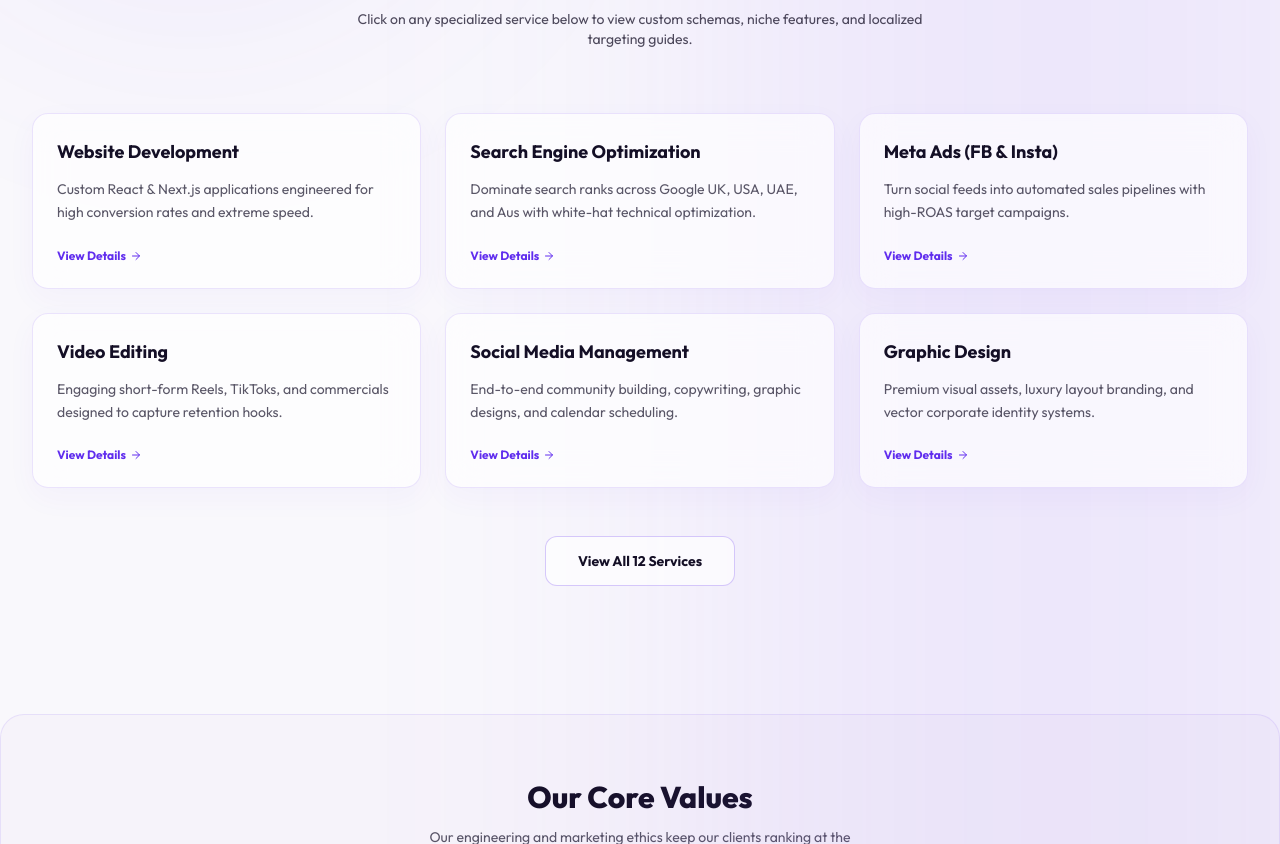
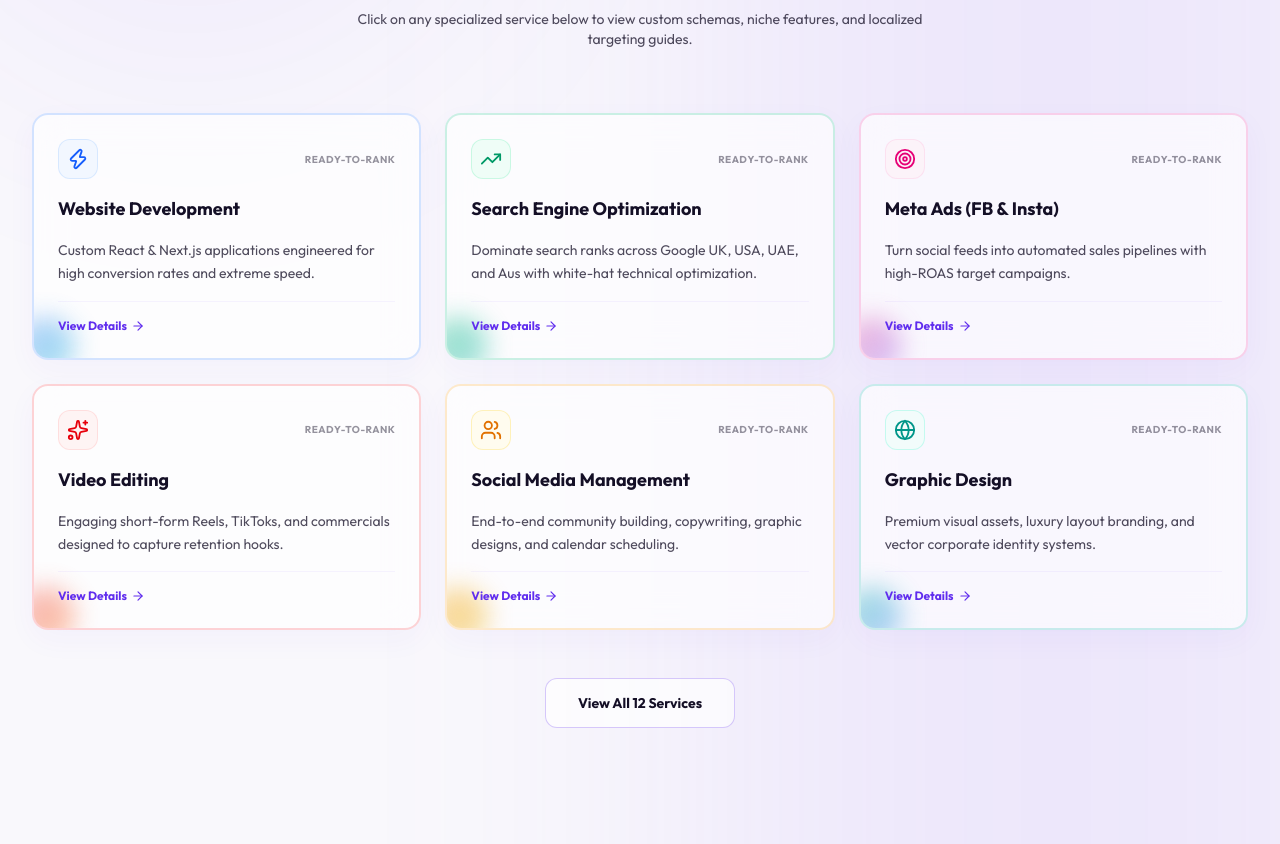
Before and after one commit to Eshbanoliver/futurexwebsite, a Next.js app: page / in a window 1280 px wide. Shown: the part 2193-3037 px from the top of the page. Built offline with nearby package versions, Linux system fonts and the light colour scheme.

Commit message:
style: add themed color outlines, icons, text hovers, and gradient blobs to home page core expertise cards

```diff
--- a/src/app/page.tsx
+++ b/src/app/page.tsx
@@ -33,33 +33,75 @@ export default function Home() {
     {
       slug: "website-development",
       name: "Website Development",
-      description: "Custom React & Next.js applications engineered for high conversion rates and extreme speed."
+      description: "Custom React & Next.js applications engineered for high conversion rates and extreme speed.",
+      icon: Zap
     },
     {
       slug: "search-engine-optimization",
       name: "Search Engine Optimization",
-      description: "Dominate search ranks across Google UK, USA, UAE, and Aus with white-hat technical optimization."
+      description: "Dominate search ranks across Google UK, USA, UAE, and Aus with white-hat technical optimization.",
+      icon: TrendingUp
     },
     {
       slug: "meta-ads",
       name: "Meta Ads (FB & Insta)",
-      description: "Turn social feeds into automated sales pipelines with high-ROAS target campaigns."
+      description: "Turn social feeds into automated sales pipelines with high-ROAS target campaigns.",
+      icon: Target
     },
     {
       slug: "video-editing",
       name: "Video Editing",
-      description: "Engaging short-form Reels, TikToks, and commercials designed to capture retention hooks."
+      description: "Engaging short-form Reels, TikToks, and commercials designed to capture retention hooks.",
+      icon: Sparkles
     },
     {
       slug: "social-media-management",
       name: "Social Media Management",
-      description: "End-to-end community building, copywriting, graphic designs, and calendar scheduling."
+      description: "End-to-end community building, copywriting, graphic designs, and calendar scheduling.",
+      icon: Users
     },
     {
       slug: "graphic-design",
       name: "Graphic Design",
-      description: "Premium visual assets, luxury layout branding, and vector corporate identity systems."
+      description: "Premium visual assets, luxury layout branding, and vector corporate identity systems.",
+      icon: Globe
     }
+  ];
+
+  const mainServiceBlobs = [
+    "from-[#3b82f6] to-[#06b6d4] shadow-[0_0_20px_rgba(59,130,246,0.3)]",
+    "from-[#10b981] to-[#14b8a6] shadow-[0_0_20px_rgba(16,185,129,0.3)]",
+    "from-[#ec4899] to-[#8b5cf6] shadow-[0_0_20px_rgba(236,72,153,0.3)]",
+    "from-[#ef4444] to-[#f97316] shadow-[0_0_20px_rgba(239,68,68,0.3)]",
+    "from-[#f59e0b] to-[#eab308] shadow-[0_0_20px_rgba(245,158,11,0.3)]",
+    "from-[#14b8a6] to-[#3b82f6] shadow-[0_0_20px_rgba(20,184,166,0.3)]",
+  ];
+
+  const mainServiceBorders = [
+    "!border-blue-500/20 hover:!border-blue-500/80 hover:shadow-[0_8px_32px_rgba(59,130,246,0.12)]",
+    "!border-emerald-500/20 hover:!border-emerald-500/80 hover:shadow-[0_8px_32px_rgba(16,185,129,0.12)]",
+    "!border-pink-500/20 hover:!border-pink-500/80 hover:shadow-[0_8px_32px_rgba(236,72,153,0.12)]",
+    "!border-red-500/20 hover:!border-red-500/80 hover:shadow-[0_8px_32px_rgba(239,68,68,0.12)]",
+    "!border-amber-500/20 hover:!border-amber-500/80 hover:shadow-[0_8px_32px_rgba(245,158,11,0.12)]",
+    "!border-teal-500/20 hover:!border-teal-500/80 hover:shadow-[0_8px_32px_rgba(20,184,166,0.12)]",
+  ];
+
+  const mainServiceTextHovers = [
+    "group-hover:text-blue-600",
+    "group-hover:text-emerald-600",
+    "group-hover:text-pink-600",
+    "group-hover:text-red-600",
+    "group-hover:text-amber-600",
+    "group-hover:text-teal-600",
+  ];
+
+  const mainServiceIcons = [
+    "bg-blue-50/80 text-blue-600 border border-blue-200/50",
+    "bg-emerald-50/80 text-emerald-600 border border-emerald-200/50",
+    "bg-pink-50/80 text-pink-600 border border-pink-200/50",
+    "bg-red-50/80 text-red-600 border border-red-200/50",
+    "bg-amber-50/80 text-amber-600 border border-amber-200/50",
+    "bg-teal-50/80 text-teal-600 border border-teal-200/50",
   ];
 
   const coreValues = [
@@ -400,26 +442,55 @@ export default function Home() {
           </div>
 
           <div className="grid grid-cols-1 md:grid-cols-2 lg:grid-cols-3 gap-6">
-            {mainServices.map((svc) => (
+            {mainServices.map((svc, i) => {
+              const Icon = svc.icon;
+              return (
+                <motion.div
+                  key={svc.slug}
+                  initial={{ opacity: 0, y: 20 }}
+                  whileInView={{ opacity: 1, y: 0 }}
+                  viewport={{ once: true }}
+                  transition={{ delay: i * 0.08, duration: 0.5 }}
+                >
                   <Link
-                key={svc.slug}
                     href={`/services/${svc.slug}`}
-                className="liquid-glass liquid-glass-hover p-6 rounded-2xl space-y-4 flex flex-col justify-between group hover:no-underline"
+                    className={`liquid-glass p-6 rounded-2xl !border-2 flex flex-col justify-between group relative overflow-hidden transition-all duration-300 hover:no-underline h-full ${
+                      mainServiceBorders[i % mainServiceBorders.length]
+                    }`}
                   >
-                <div className="space-y-3">
-                  <h3 className="text-lg font-bold text-foreground group-hover:text-primary transition-colors">
+                    {/* Vibrant color blob at bottom-left corner */}
+                    <div
+                      className={`absolute bottom-[-16px] left-[-16px] w-14 h-14 rounded-full bg-gradient-to-br ${
+                        mainServiceBlobs[i % mainServiceBlobs.length]
+                      } blur-[12px] opacity-40 group-hover:opacity-75 group-hover:scale-125 transition-all duration-500 pointer-events-none z-0`}
+                    />
+
+                    <div className="space-y-4 relative z-10">
+                      <div className="flex items-center justify-between">
+                        <div className={`w-10 h-10 rounded-xl flex items-center justify-center shrink-0 ${mainServiceIcons[i % mainServiceIcons.length]}`}>
+                          <Icon className="w-5.5 h-5.5" />
+                        </div>
+                        <span className="text-[10px] text-foreground/45 font-bold uppercase tracking-wider">
+                          Ready-to-Rank
+                        </span>
+                      </div>
+
+                      <h3 className={`text-lg font-bold text-foreground transition-colors ${mainServiceTextHovers[i % mainServiceTextHovers.length]}`}>
                         {svc.name}
                       </h3>
-                  <p className="text-foreground/70 text-xs sm:text-sm leading-relaxed">
+                      <p className="text-foreground/75 text-xs sm:text-sm leading-relaxed">
                         {svc.description}
                       </p>
                     </div>
-                <div className="text-primary text-xs font-bold flex items-center space-x-1 pt-2">
+
+                    <div className={`text-xs font-bold flex items-center space-x-1 pt-4 border-t border-primary/5 mt-4 relative z-10 text-primary transition-colors ${mainServiceTextHovers[i % mainServiceTextHovers.length]}`}>
                       <span>View Details</span>
-                  <ArrowRight className="w-3 h-3 transition-transform duration-200 group-hover:translate-x-1" />
+                      <ArrowRight className="w-3.5 h-3.5 transition-transform duration-200 group-hover:translate-x-1" />
                     </div>
                   </Link>
-            ))}
+                </motion.div>
+              );
+            })}
           </div>
 
           <div className="flex justify-center mt-12">
```
Lines whose indentation alone changed are shown as unchanged.
